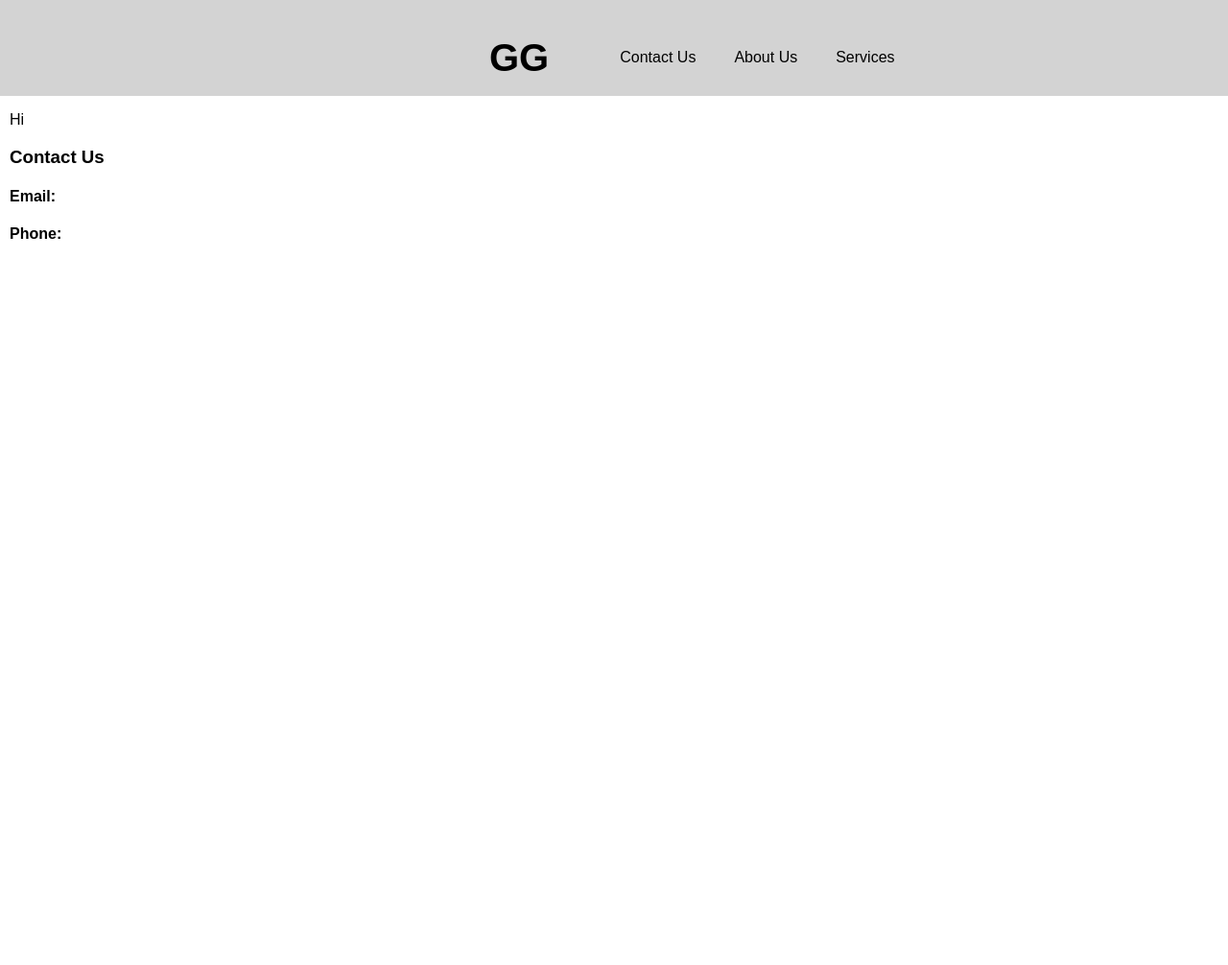
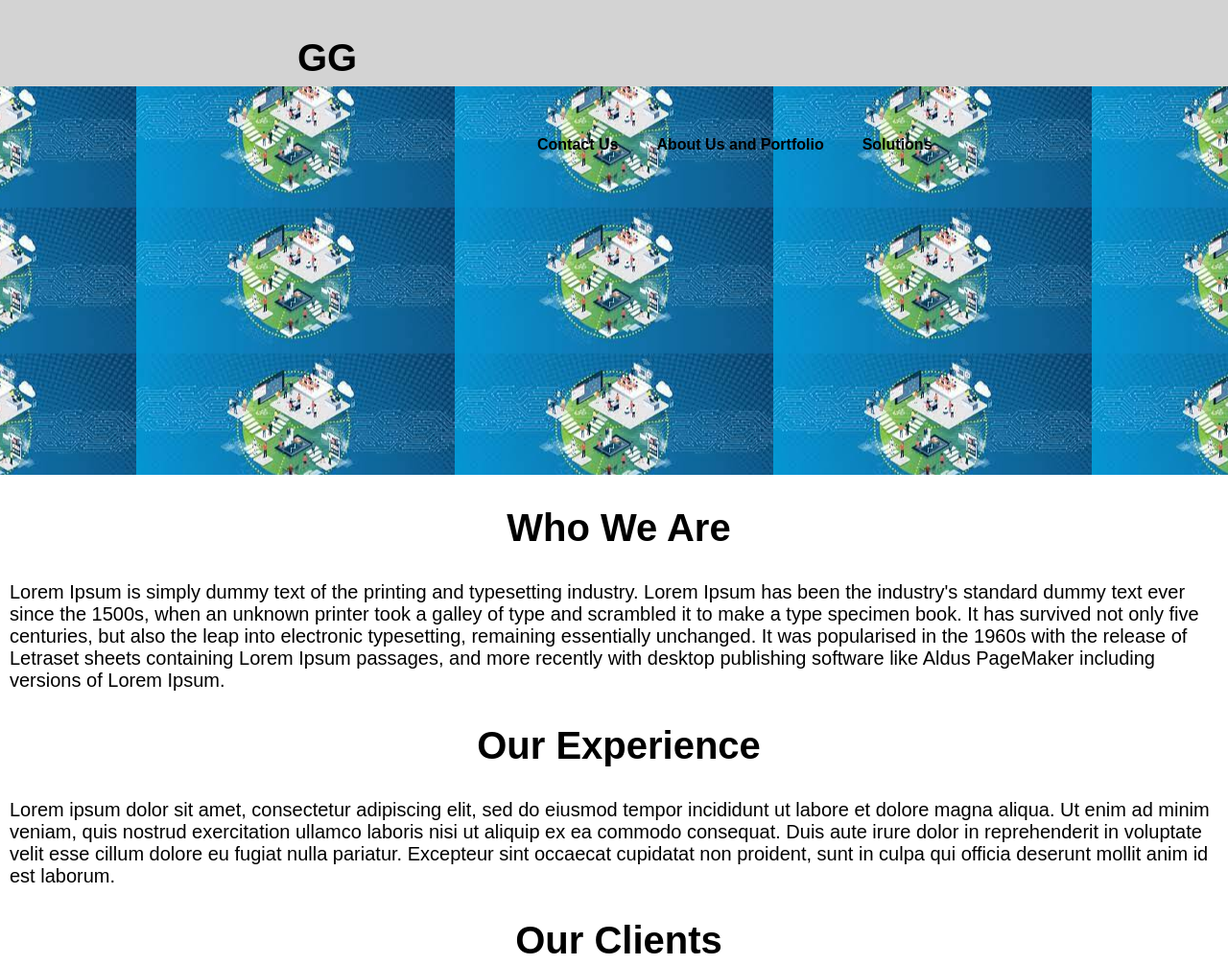
Before and after one commit to sirrac/gg.github.io, a plain HTML site: page index.html in a window 1280 px wide. Shown: the top 1006 px of the page at 96% size. Before the commit the page ends 800 px from the top, so only its background shows below. Drawn offline with Linux system fonts and the light colour scheme; a web font is replaced by a local one.

Commit message:
Basic positioning

```diff
--- a/CSS/style.css
+++ b/CSS/style.css
@@ -8,25 +8,25 @@
 
 }
 
+
+
 #nav-container {
     width: 100%;
-    height: 100px;
+    height: 90px;
     background: #d3d3d3;
     border-radius: 0px;
 
 
 }
 
-html, body {
-    margin: 0;
-    padding: 0;
-}
+
 
 #leftnavbar {
-    margin-left: 500px;
+    margin-left: 300px;
 }
 #rightnavbar {
     margin-left: 500px;
+    margin-bottom: 15px;
 }
 
 .navigationcore {
@@ -36,10 +36,33 @@ html, body {
 
 }
 
+#bannerimage {
+    width: 100%;
+    height: 405px;
+    background-image: url('/../Images/generictech.jpg');
+    background-position: center;
+
+
+}
+
+.SectionHeader {
+    display: flex;
+    justify-content: center;
+    align-items: center;
+}
+
+html, body {
+    margin: 0;
+    padding: 0;
+}
+
+p {
+    font-size: 20px;
+}
+
 h1 {
     font-size: 40px;
 }
-
 p, h1, h2, h3, h4, h5, h6, li, ul {
     font-family: 'Libre Franklin', sans-serif;
     margin-left: 10px;
--- a/index.html
+++ b/index.html
@@ -15,11 +15,11 @@
                 <h1> GG</h1>
             </div>
 
-            <div class = "navigationcore">
+            <div class = "navigationcore" id = rightnavbar>
                 <ul>
-                    <li id="nav-menu-item-1" class = "nav-pointer">Services</li>
-                    <li id="nav-menu-item-2" class = "nav-pointer">About Us</li>
-                    <li id="nav-menu-item-3" class = "nav-pointer">Contact Us</li>
+                    <li id="nav-menu-item-1" class = "nav-pointer"><b>Solutions</b></li>
+                    <li id="nav-menu-item-2" class = "nav-pointer"><b>About Us and Portfolio</b></li>
+                    <li id="nav-menu-item-3" class = "nav-pointer"><b>Contact Us</b></li>
                 </ul>
 
             </div>
@@ -28,17 +28,26 @@
     </nav>
 
     <main>
+        <div id = "bannerimage"></div>
         <section id="intro">
-            <p>Hi</p>
+            <h1 class = "SectionHeader"> Who We Are </h1>
+            <p>Lorem Ipsum is simply dummy text of the printing and typesetting industry. Lorem Ipsum has been the industry's standard dummy text ever since the 1500s, when an unknown printer took a galley of type and scrambled it to make a type specimen book. It has survived not only five centuries, but also the leap into electronic typesetting, remaining essentially unchanged. It was popularised in the 1960s with the release of Letraset sheets containing Lorem Ipsum passages, and more recently with desktop publishing software like Aldus PageMaker including versions of Lorem Ipsum.
+
+            </p>
+
 
         </section>
 
         <section id="Our Experience">
-
+            <h1 class="SectionHeader"> Our Experience</h1>
+            <p>Lorem ipsum dolor sit amet, consectetur adipiscing elit, sed do eiusmod tempor incididunt ut labore et dolore magna aliqua. Ut enim ad minim veniam, quis nostrud exercitation ullamco laboris nisi ut aliquip ex ea commodo consequat. Duis aute irure dolor in reprehenderit in voluptate velit esse cillum dolore eu fugiat nulla pariatur. Excepteur sint occaecat cupidatat non proident, sunt in culpa qui officia deserunt mollit anim id est laborum.
+            </p>
         </section>
 
          <section id="Our Clients">
-
+            <h1 class="SectionHeader">Our Clients</h1>
+            <p> Lorem ipsum dolor sit amet, consectetur adipiscing elit, sed do eiusmod tempor incididunt ut labore et dolore magna aliqua. Ut enim ad minim veniam, quis nostrud exercitation ullamco laboris nisi ut aliquip ex ea commodo consequat. Duis aute irure dolor in reprehenderit in voluptate velit esse cillum dolore eu fugiat nulla pariatur. Excepteur sint occaecat cupidatat non proident, sunt in culpa qui officia deserunt mollit anim id est laborum.
+            </p>
          </section>
 
     </main>
```
Also changed, not shown: Images/generictech.jpg (added).
